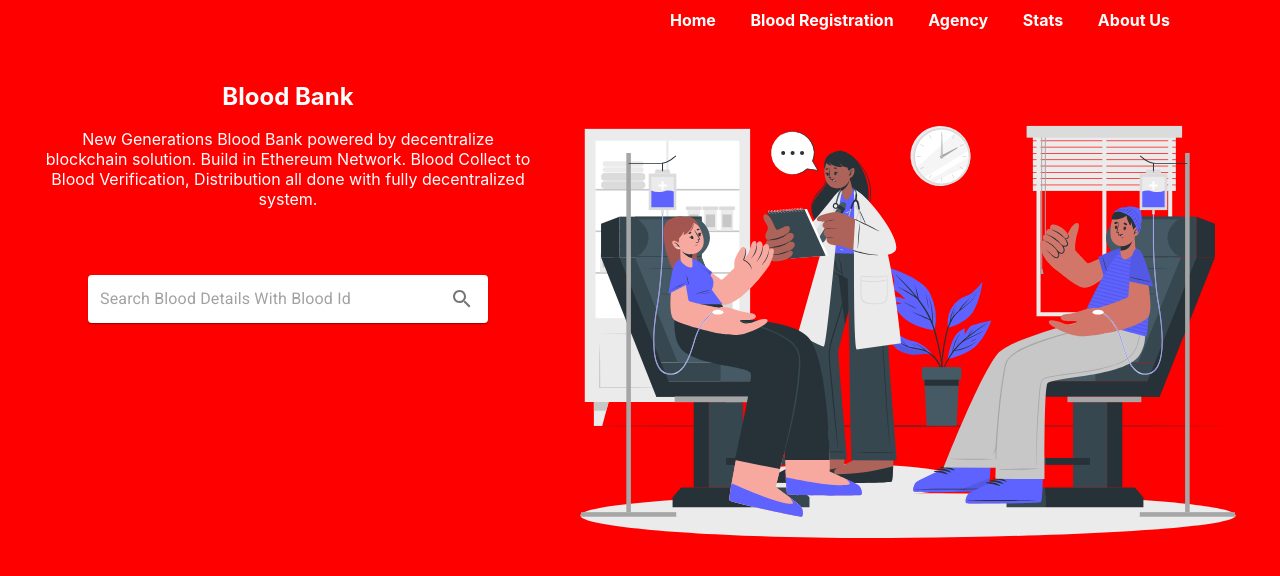
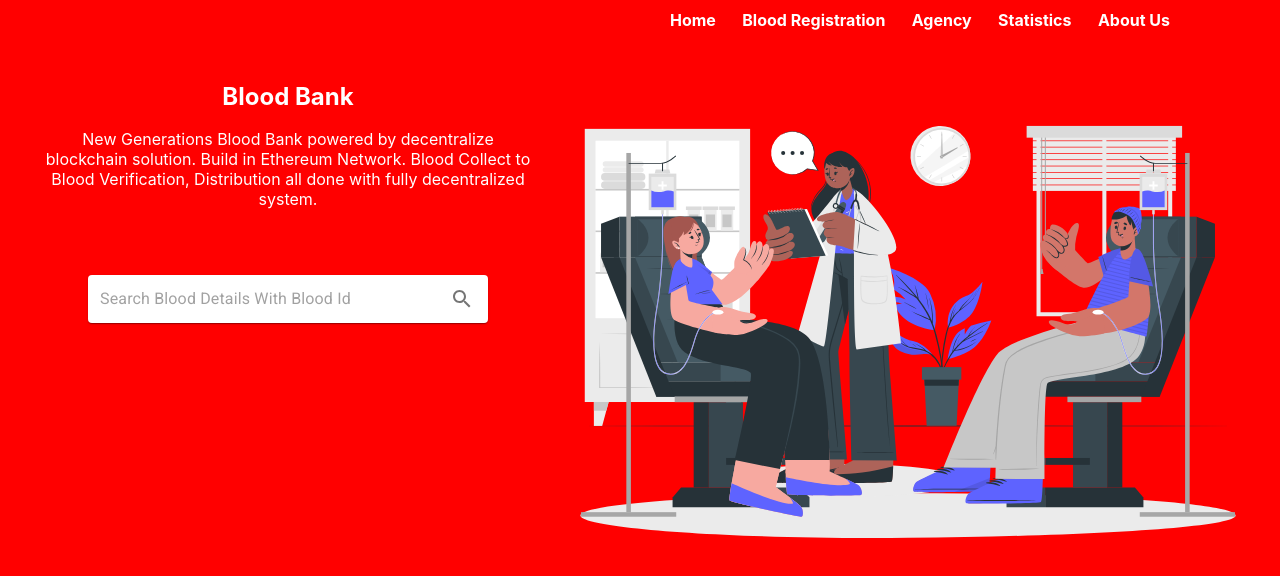
Before and after one commit to shuvenduoffline/bloodbank, a React (Create React App) app: page / in a window 1280 px wide. Shown: the top 576 px of the page. Built offline with nearby package versions, Linux system fonts and the light colour scheme.

Commit message:
stats_updated

```diff
--- a/src/Pages/Navigations.js
+++ b/src/Pages/Navigations.js
@@ -33,7 +33,7 @@
             <NavItem name={'Home'} onClickMenu={navigateToPath} path={'/'}/>
             <NavItem name={'Blood Registration'} onClickMenu={navigateToPath} path={'/registration'}/>
             <NavItem name={'Agency'} onClickMenu={navigateToPath} path={'/addagency'}/>
-            <NavItem name={'Stats'} onClickMenu={navigateToPath} path={'/stats'}/>
+            <NavItem name={'Statistics'} onClickMenu={navigateToPath} path={'/stats'}/>
             <NavItem name={'About Us'} onClickMenu={navigateToPath} path={'/about'}/>
         </div>
     );
```
